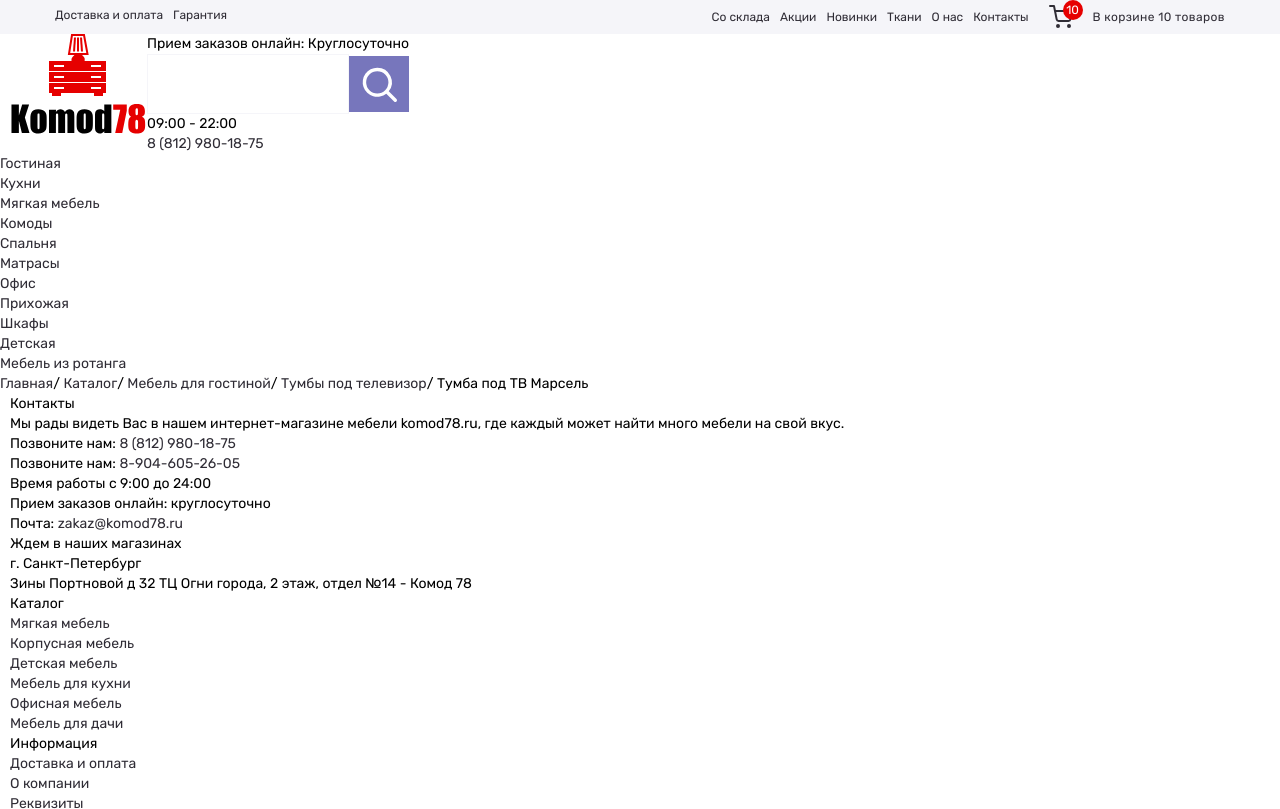
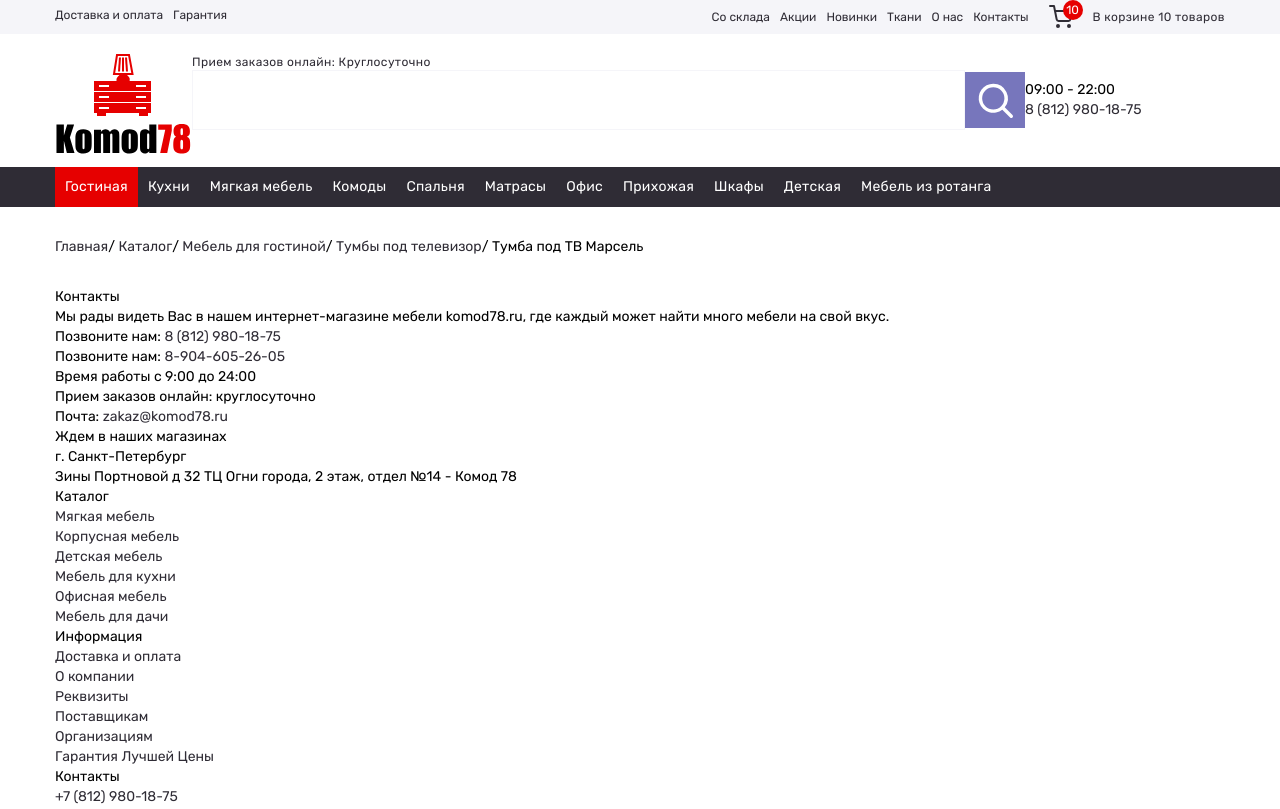
Before and after one commit to sperevoznuk/komod_html, a website: page app/html/index.html in a window 1280 px wide. Shown: the top 809 px of the page. Drawn offline with nearby package versions, Linux system fonts and the light colour scheme; files that its build step writes are made by us from their sources; files whose address does not match are found by name.

Commit message:
breadcrumb

```diff
--- /dev/null
+++ b/app/css/_breadcrumb.scss
@@ -0,0 +1,3 @@
+.breadcrumb{
+    margin: 30px 0;
+}
--- a/app/css/_header.scss
+++ b/app/css/_header.scss
@@ -2,11 +2,13 @@ header {
     .top {
         background: #F5F5F9;
         padding: 5px 0;
+        margin-bottom: 20px;
 
         .container {
             display: flex;
             justify-content: space-between;
             margin: auto;
+
         }
 
         .left {
@@ -90,23 +92,40 @@ header {
         }
 
         .right {
+            width: calc(100% - 137px);
+
+
             .row-1 {
-                .time {}
+                .time {
+                    font-size: 12px;
+                    line-height: 16px;
+                    letter-spacing: 0.4px;
+                    color: #2F2C35;
+                }
 
                 .caption {}
 
                 .adresses {
                     display: none;
+
                     .rows {}
                 }
             }
 
-            .row-2 {}
+            .row-2 {
+                display: flex;
+                align-items: center;
+
+            }
+
+            .phone-block {
+                width: 200px;
+            }
 
             .search {
                 display: flex;
                 align-items: center;
-
+                width: calc(100% - 200px);
 
                 input {
                     border: 1px solid #F5F5F9;
@@ -116,6 +135,34 @@ header {
             }
         }
     }
+
+    .menu {
+        background: #2F2C35;
+
+        nav {
+            ul {
+                display: flex;
+
+                >li {
+                    >a {
+                        color: #fff;
+                        display: block;
+                        padding: 10px 10px;
+                        letter-spacing: 0.25px;
+                        white-space: nowrap;
+                        &.active , &:hover{
+                            background:#E60000;
+                            text-decoration: none;
+                        }
+
+                    }
+                }
+
+            }
+        }
+
+
+    }
 }
 
 .search-btn {
@@ -124,7 +171,8 @@ header {
     background: #7776BC;
     border: none;
     box-shadow: none;
-cursor: pointer;
+    cursor: pointer;
+
     svg {
         fill: #fff;
         display: block;
@@ -132,6 +180,7 @@ cursor: pointer;
         height: 100%;
         transition: 0.3s;
     }
+
     &:hover {
         svg {
             transform: scale(1.2);
--- a/app/css/main.scss
+++ b/app/css/main.scss
@@ -14,6 +14,7 @@ body {
     max-width: 1190px;
     width: 100%;
     padding: 0 10px;
+    margin: auto;
 }
 
 a {
@@ -26,3 +27,4 @@ a {
 }
 
 @import 'header';
+@import 'breadcrumb';
--- a/app/html/partials/_breadcrumb.html
+++ b/app/html/partials/_breadcrumb.html
@@ -1,3 +1,4 @@
+<div class="container">
     <div class="breadcrumb">
         <a href="#">Главная</a>/
         <a href="#">Каталог</a>/
@@ -5,3 +6,4 @@
         <a href="#">Тумбы под телевизор</a>/
         <span>Тумба под ТВ Марсель</span>
     </div>
+</div>
--- a/app/html/partials/_header.html
+++ b/app/html/partials/_header.html
@@ -111,8 +111,9 @@
                 </div>
             </div>
         </div>
-
-        <nav class="menu">
+        <div class="menu">
+            <div class="container">
+                <nav>
                     <ul>
                         <li><a href="#" class="active">Гостиная</a></li>
                         <li><a href="#">Кухни</a></li>
@@ -127,5 +128,6 @@
                         <li><a href="#">Мебель из ротанга</a></li>
                     </ul>
                 </nav>
-
+            </div>
+        </div>
     </header>
--- a/gulpfile.js
+++ b/gulpfile.js
@@ -68,7 +68,7 @@ gulp.task('sass', function () {
 gulp.task('server', () => {
     browserSync.init({
         server: {
-            baseDir: path.build.html
+            baseDir: './'//path.build.html
         }
     });
 })
```
Also changed, not shown: app/html/index.html (+2 -0 lines), build/css/main.css, build/index.html. Lines whose indentation alone changed are shown as unchanged.
